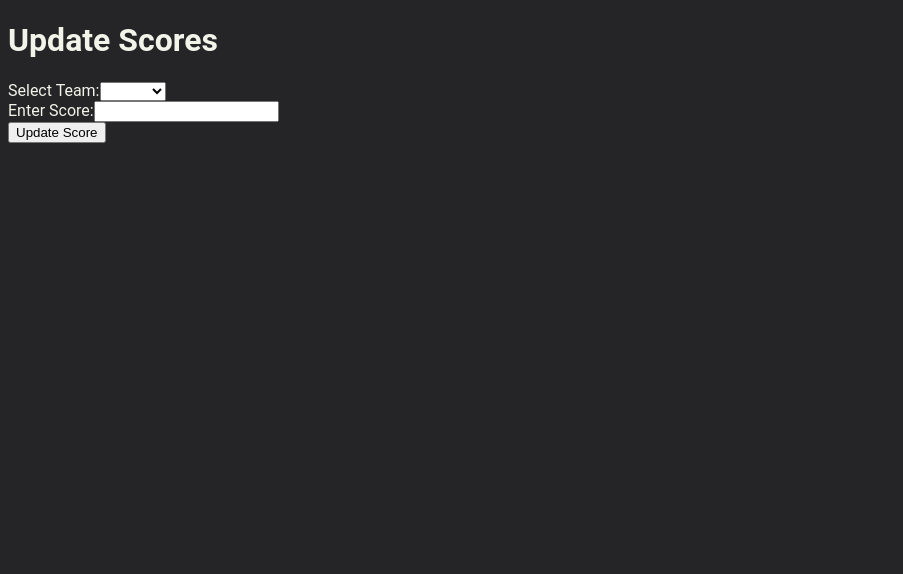
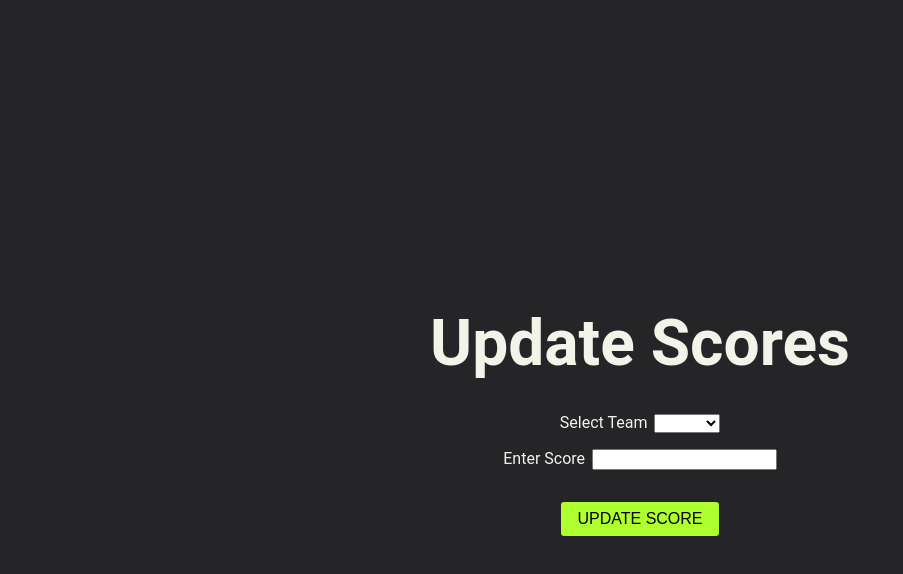
Before and after one commit to NANIOY/lab6-FRONT, a Vue app: page / in a window 1280 px wide. Shown: the top 574 px of the page, without its empty margins (0-903 px from the left). Built offline with nearby package versions, Linux system fonts and the light colour scheme.

Commit message:
style: add general styling

```diff
--- a/src/components/UpdateScore.vue
+++ b/src/components/UpdateScore.vue
@@ -4,8 +4,8 @@
 
         <!-- Team Dropdown -->
         <div class="team">
-            <label for="team">Select Team:</label>
-            <select v-model="selectedTeam" class="team-selector">
+            <label for="team">Select Team</label>
+            <select v-model="selectedTeam" class="selector">
                 <option v-for="team in teams" :key="team">{{ team }}</option>
             </select>
         </div>
@@ -13,8 +13,8 @@
 
         <!-- Score Input -->
         <div class="score">
-            <label for="score">Enter Score:</label>
-            <input v-model="score" type="number" class="score-input" />
+            <label for="score">Enter Score</label>
+            <input v-model="score" type="number" class="selector" />
         </div>
 
         <!-- Update Button -->
@@ -40,4 +40,35 @@ export default {
 </script>
 
 <style scoped>
+h1 {
+    font-size: 4em;
+    margin-bottom: 0.5em;
+}
+.frame {
+  display: flex;
+  flex-direction: column;
+  align-items: center;
+  justify-content: center;
+  height: 98vh;
+}
+
+.team {
+  margin-bottom: 1em;
+}
+
+.selector {
+    margin-left: 0.5em;
+}
+
+button {
+    margin-top: 2em;
+    padding: 0.5em 1em;
+    border-radius: 0.2em;
+    border: none;
+    background-color: greenyellow;
+    color: black;
+    font-size: 1em;
+    text-transform: uppercase;
+    cursor: pointer;
+}
 </style>
```
